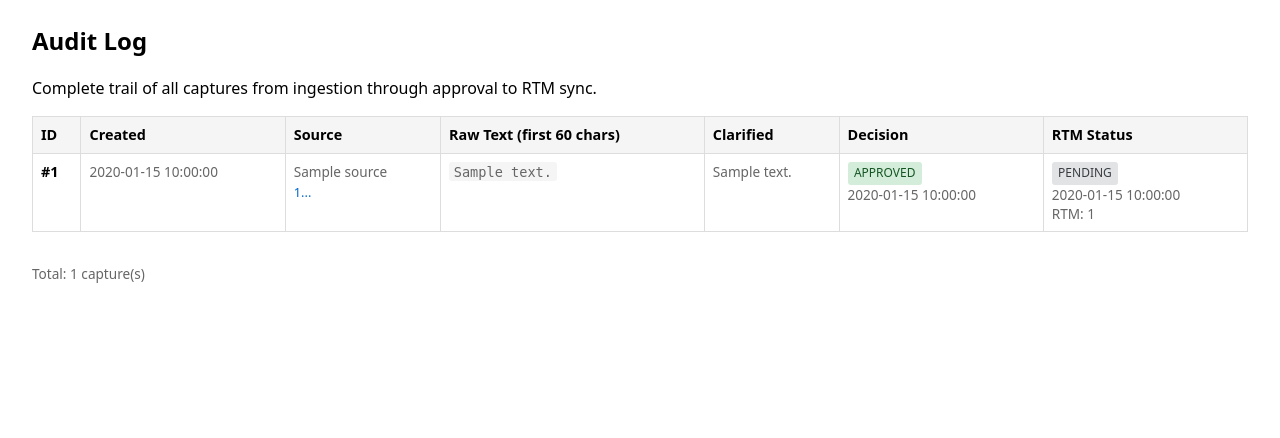
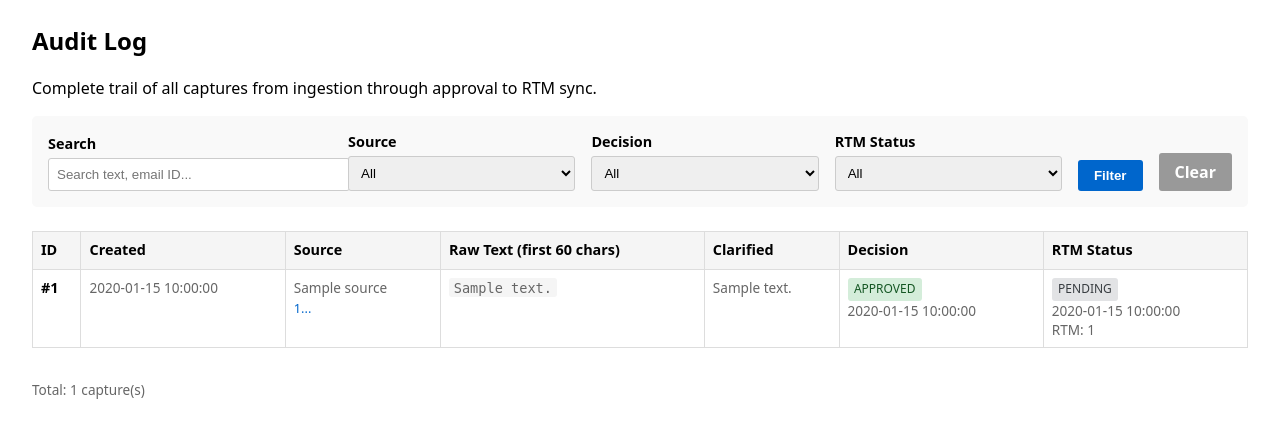
Before and after one commit to iaarnio/gtd-backend, a FastAPI app: template app/templates/audit_log.html in a window 1280 px wide. Shown: the part 121-559 px from the top of the page. Run offline with FastAPI, Linux system fonts and the light colour scheme; the template is opened without the code that fills it: most values are stand-ins (such as "Sample title", 1, 10 or a date in 2020); parts of the project's set-up code (start-up, migrations or seed data) failed here and were passed over.

Commit message:
Add search and filter to audit log
Enable users to search and filter captures by:
- Text search: Searches raw_text, clarified_text, and email_id
- Source filter: email, test, manual, etc.
- Decision status filter: proposed, approved, rejected
- Commit status filter: pending, committed, failed, unknown, auth_failed, permanently_failed

UI includes:
- Search input box
- Three dropdown filters
- Clear filters button
- Result count display
- Dynamic dropdown options based on actual data

Co-Authored-By: Claude Haiku 4.5 <noreply@anthropic.com>

```diff
--- a/app/main.py
+++ b/app/main.py
@@ -227,20 +227,49 @@ def metrics(db: Session = Depends(get_db)) -> dict:
 
 
 @app.get("/audit-log", response_class=HTMLResponse)
-def audit_log(request: Request, db: Session = Depends(get_db)) -> HTMLResponse:
+def audit_log(
+    request: Request,
+    db: Session = Depends(get_db),
+    q: Optional[str] = None,
+    source: Optional[str] = None,
+    decision_status: Optional[str] = None,
+    commit_status: Optional[str] = None,
+) -> HTMLResponse:
     """
-    View complete audit trail of all captures with their full state:
-    - Ingestion details (source, email_id, timestamps)
-    - Clarification results
-    - User decisions
-    - RTM sync status
+    View complete audit trail of all captures with search/filter support.
+
+    Query parameters:
+    - q: text search (searches raw_text, clarified_text, email_id)
+    - source: filter by source (email, test, etc.)
+    - decision_status: filter by decision (proposed, approved, rejected)
+    - commit_status: filter by RTM commit status (pending, committed, failed, unknown, auth_failed, permanently_failed)
     """
-    # Get all captures ordered by creation time (newest first)
-    captures = (
-        db.query(models.Capture)
-        .order_by(models.Capture.created_at.desc())
-        .all()
-    )
+    # Build query with filters
+    query = db.query(models.Capture)
+
+    # Text search across multiple fields
+    if q and q.strip():
+        search_term = f"%{q.strip()}%"
+        query = query.filter(
+            (models.Capture.raw_text.ilike(search_term)) |
+            (models.Capture.clarify_json.ilike(search_term)) |
+            (models.Capture.email_id.ilike(search_term))
+        )
+
+    # Filter by source
+    if source and source.strip():
+        query = query.filter(models.Capture.source == source.strip())
+
+    # Filter by decision status
+    if decision_status and decision_status.strip():
+        query = query.filter(models.Capture.decision_status == decision_status.strip())
+
+    # Filter by commit status
+    if commit_status and commit_status.strip():
+        query = query.filter(models.Capture.commit_status == commit_status.strip())
+
+    # Order by creation time (newest first)
+    captures = query.order_by(models.Capture.created_at.desc()).all()
 
     # Enrich captures with parsed clarification data
     enriched = []
@@ -263,9 +292,25 @@ def audit_log(request: Request, db: Session = Depends(get_db)) -> HTMLResponse:
             "rtm_task_id": c.rtm_task_id,
         })
 
+    # Get distinct values for filter dropdowns
+    all_sources = db.query(models.Capture.source).distinct().order_by(models.Capture.source).all()
+    all_decision_statuses = db.query(models.Capture.decision_status).distinct().order_by(models.Capture.decision_status).all()
+    all_commit_statuses = db.query(models.Capture.commit_status).distinct().order_by(models.Capture.commit_status).all()
+
     return templates.TemplateResponse(
         "audit_log.html",
-        {"request": request, "captures": enriched},
+        {
+            "request": request,
+            "captures": enriched,
+            "search_query": q or "",
+            "selected_source": source or "",
+            "selected_decision_status": decision_status or "",
+            "selected_commit_status": commit_status or "",
+            "sources": [s[0] for s in all_sources if s[0]],
+            "decision_statuses": [s[0] for s in all_decision_statuses if s[0]],
+            "commit_statuses": [s[0] for s in all_commit_statuses if s[0]],
+            "total_captures": len(enriched),
+        },
     )
 
 
--- a/app/templates/audit_log.html
+++ b/app/templates/audit_log.html
@@ -5,6 +5,52 @@
 {% block content %}
 <h2>Audit Log</h2>
 <p>Complete trail of all captures from ingestion through approval to RTM sync.</p>
+
+<div style="background: #f9f9f9; padding: 1rem; border-radius: 5px; margin-bottom: 1.5rem;">
+    <form method="get" style="display: flex; gap: 1rem; flex-wrap: wrap; align-items: flex-end;">
+        <div style="flex: 1; min-width: 200px;">
+            <label for="q" style="display: block; font-weight: bold; font-size: 0.9rem; margin-bottom: 0.3rem;">Search</label>
+            <input type="text" id="q" name="q" value="{{ search_query }}" placeholder="Search text, email ID..." style="width: 100%; padding: 0.5rem; border: 1px solid #ccc; border-radius: 3px;">
+        </div>
+
+        <div style="flex: 0.8;">
+            <label for="source" style="display: block; font-weight: bold; font-size: 0.9rem; margin-bottom: 0.3rem;">Source</label>
+            <select id="source" name="source" style="width: 100%; padding: 0.5rem; border: 1px solid #ccc; border-radius: 3px;">
+                <option value="">All</option>
+                {% for s in sources %}
+                    <option value="{{ s }}" {% if selected_source == s %}selected{% endif %}>{{ s }}</option>
+                {% endfor %}
+            </select>
+        </div>
+
+        <div style="flex: 0.8;">
+            <label for="decision_status" style="display: block; font-weight: bold; font-size: 0.9rem; margin-bottom: 0.3rem;">Decision</label>
+            <select id="decision_status" name="decision_status" style="width: 100%; padding: 0.5rem; border: 1px solid #ccc; border-radius: 3px;">
+                <option value="">All</option>
+                {% for d in decision_statuses %}
+                    <option value="{{ d }}" {% if selected_decision_status == d %}selected{% endif %}>{{ d }}</option>
+                {% endfor %}
+            </select>
+        </div>
+
+        <div style="flex: 0.8;">
+            <label for="commit_status" style="display: block; font-weight: bold; font-size: 0.9rem; margin-bottom: 0.3rem;">RTM Status</label>
+            <select id="commit_status" name="commit_status" style="width: 100%; padding: 0.5rem; border: 1px solid #ccc; border-radius: 3px;">
+                <option value="">All</option>
+                {% for c in commit_statuses %}
+                    <option value="{{ c }}" {% if selected_commit_status == c %}selected{% endif %}>{{ c }}</option>
+                {% endfor %}
+            </select>
+        </div>
+
+        <button type="submit" style="padding: 0.5rem 1rem; background: #0066cc; color: white; border: none; border-radius: 3px; cursor: pointer; font-weight: bold;">Filter</button>
+        <a href="/audit-log" style="padding: 0.5rem 1rem; background: #999; color: white; border-radius: 3px; text-decoration: none; font-weight: bold;">Clear</a>
+    </form>
+</div>
+
+{% if search_query or selected_source or selected_decision_status or selected_commit_status %}
+    <p style="color: #666; margin-bottom: 1rem;"><strong>Showing {{ total_captures }} result(s)</strong></p>
+{% endif %}
 
 <style>
     .small { font-size: 0.85rem; color: #666; }
```
